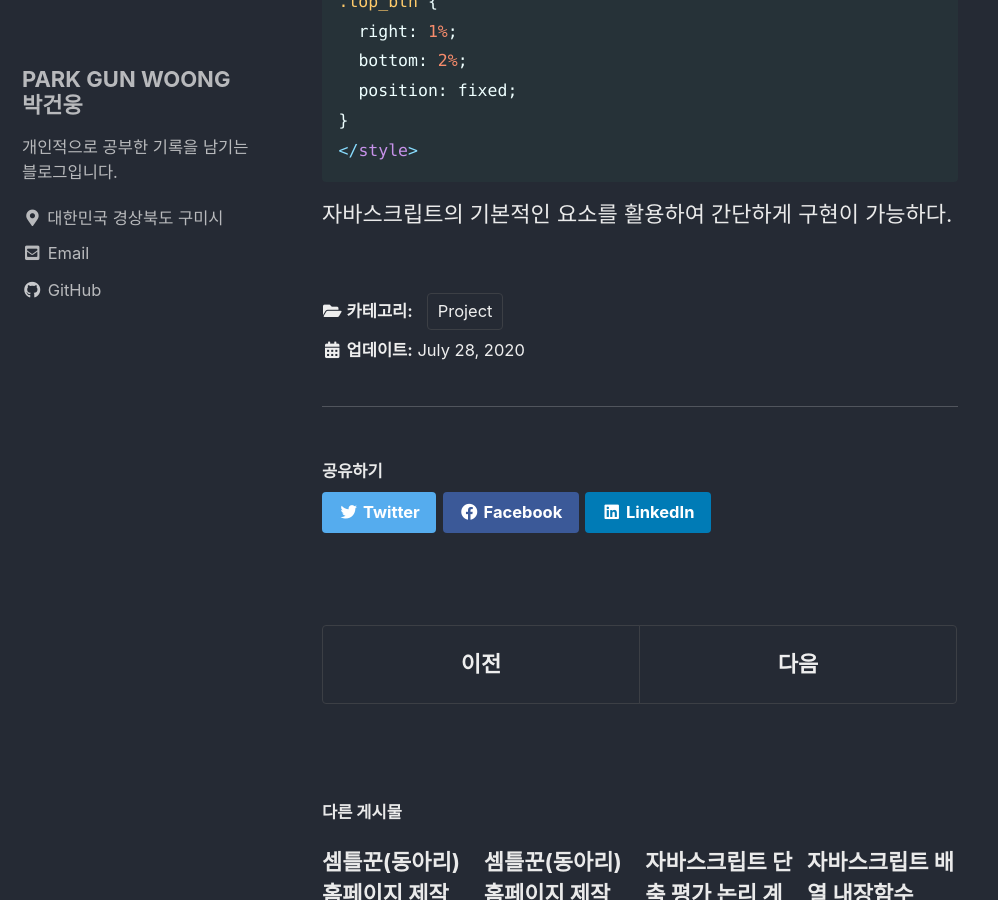
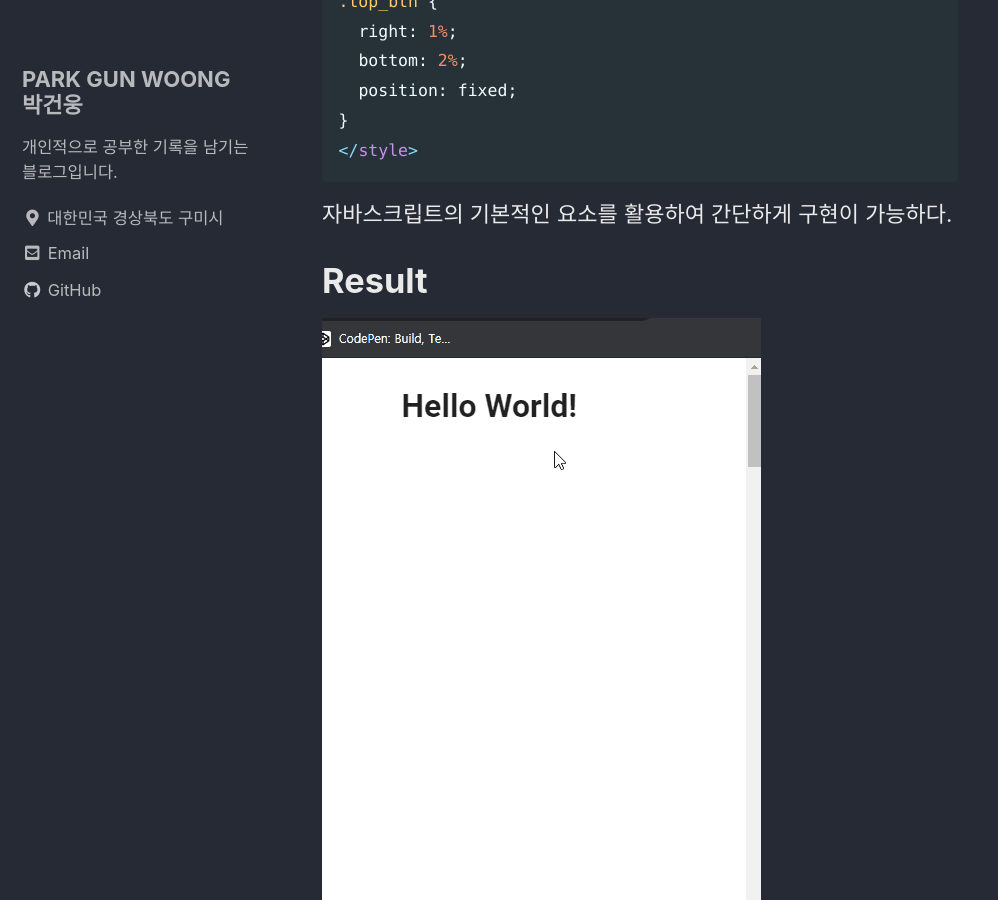
Before and after one commit to gunwoongPark/gunwoongPark.github.io, a Jekyll site: the page built from _posts/2020-07-28-project_semtle_topBtn.md, in a window 1280 px wide and 900 px high, scrolled down 1299 px. Shown: the whole window, without its empty margins (0-998 px from the left). Built offline with Jekyll 4.4.1, drawn with Linux system fonts in a browser that asks for light colours; cached includes are drawn as plain includes.

Commit message:
gif 파일 추가

````diff
--- a/_posts/2020-07-28-project_semtle_topBtn.md
+++ b/_posts/2020-07-28-project_semtle_topBtn.md
@@ -49,3 +49,7 @@
 ```
 
 자바스크립트의 기본적인 요소를 활용하여 간단하게 구현이 가능하다.
+
+# Result
+
+![Top Button](/../assets/img/TopBtn.gif)
````
Also changed, not shown: assets/img/TopBtn.gif (added).
